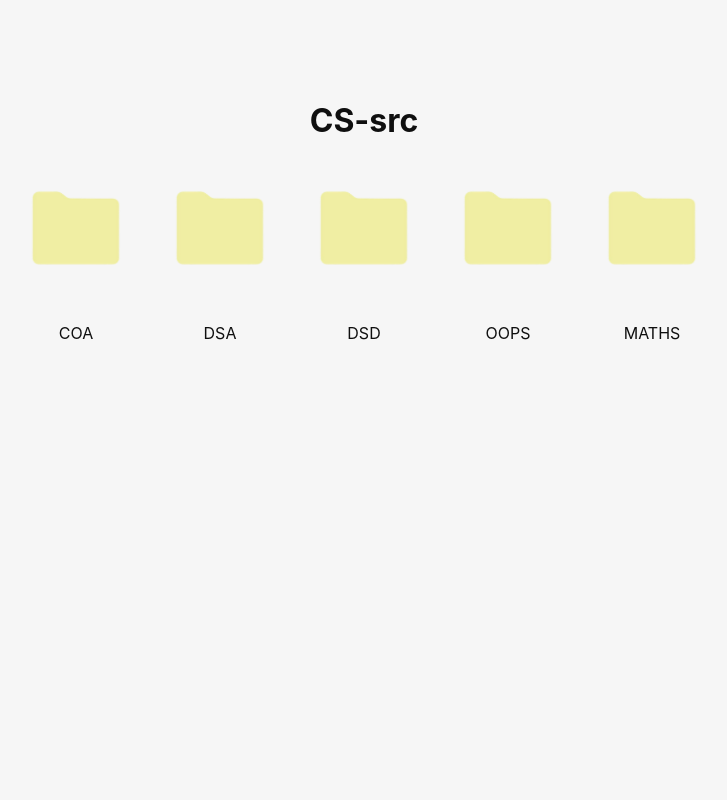
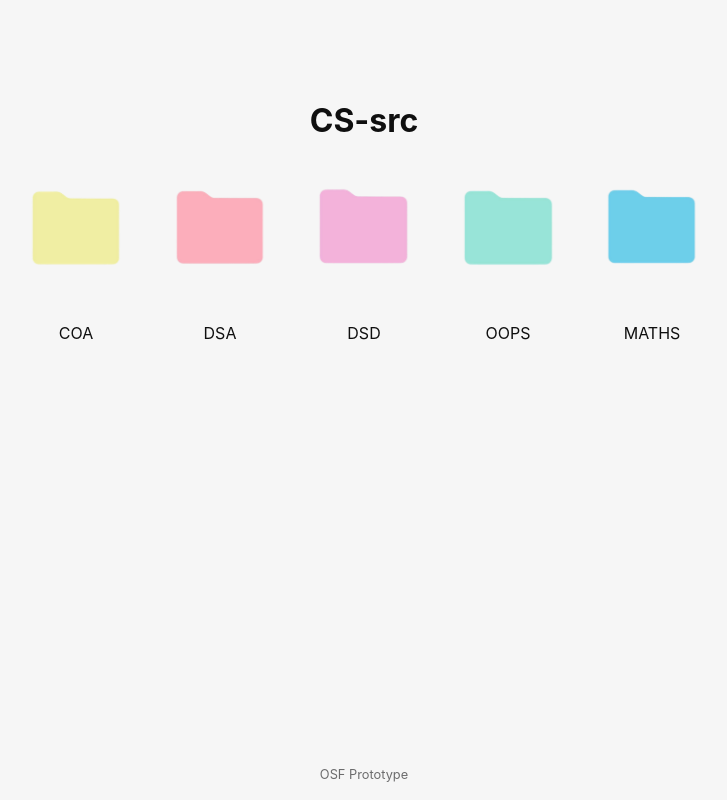
Before and after one commit to ninetynin/cs-src, a SvelteKit app: page / in a window 1280 px wide. Shown: the whole page, without its empty margins (276-1003 px from the left). Built offline with nearby package versions, Linux system fonts and the light colour scheme.

Commit message:
updated color schemes ahhh

```diff
--- a/src/routes/+page.svelte
+++ b/src/routes/+page.svelte
@@ -7,49 +7,82 @@
 <div class="row" style="text-align: center">
    <div class="COA">
       <a href="" >
-        <img src="./yellow-folder.png" class="logo svelte" alt="COA" />
+        <img src="./yellow-folder.png" class="logo coa" alt="COA" />
       </a>
       <p>COA</p>
    </div>
    <div class="DSA">
       <a href="">
-        <img src="./yellow-folder.png" class="logo svelte" alt="COA" />
+        <img src="./pink-folder.png" class="logo dsa" alt="DSA" />
       </a>
       <p>DSA</p>
     </div>
     <div class="DSD">
       <a href="">
-        <img src="./yellow-folder.png" class="logo svelte" alt="COA" />
+        <img src="./liviolet-folder.png" class="logo dsd" alt="DSD" />
       </a>
       <p>DSD</p>
       </div>
     <div class="OOPS">
       <a href="" >
-        <img src="./yellow-folder.png" class="logo svelte" alt="COA" />
+        <img src="./idkgreen-folder.png" class="logo oops" alt="OOPS" />
       </a>
       <p>OOPS</p>
       </div>
     <div class="MATHS">
       <a href="">
-        <img src="./yellow-folder.png" class="logo svelte" alt="COA" />
+        <img src="./maybeblue-folder.png" class="logo maths" alt="maths" />
       </a>
       <p>MATHS</p>
       </div>
 </div>
 
+<footer class="footer">
+  <p class="footerfont">OSF Prototype</p>
+</footer>
+
 <style>
-  .logo.vite:hover {
-    filter: drop-shadow(0 0 2em #747bff);
+
+  .logo.coa:hover {
+    filter: drop-shadow(0 0 2em #F0EEA3);
   }
 
-  .logo.svelte:hover {
-    filter: drop-shadow(0 0 2em #ff3e00);
+  .logo.dsa:hover {
+    filter: drop-shadow(0 0 2em #FCAEBB);
+  }
+
+  .logo.dsd:hover {
+    filter: drop-shadow(0 0 2em #F3B2DA);
+  }
+
+  .logo.maths:hover {
+    filter: drop-shadow(0 0 2em #98E4D8);
+  }
+
+  .logo.oops:hover {
+    filter: drop-shadow(0 0 2em #6DCFEA);
   }
 
   .row {
+    /* center it from top and bottom */
     display: flex;
+    flex-direction: row;
     justify-content: center;
     align-items: center;
-    flex-wrap: wrap;
+  }
+
+  .footerfont {
+    font-size: 0.8rem;
+    font-weight: 400;
+    color: #6c6c6d;
+  }
+
+  /*set the footer to bottom of the screen */
+  .footer {
+    position: fixed;
+    left: 0;
+    bottom: 0;
+    width: 100%;
+    text-align: center;
   }
 </style>
```
